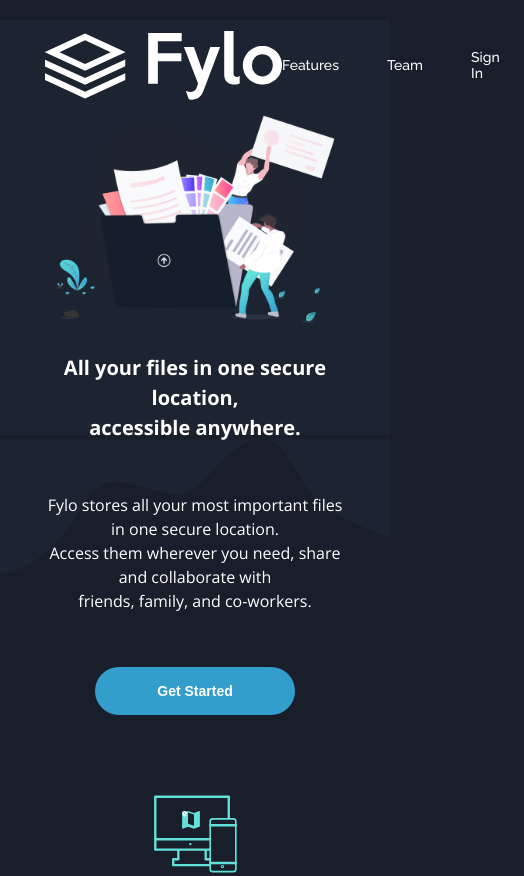
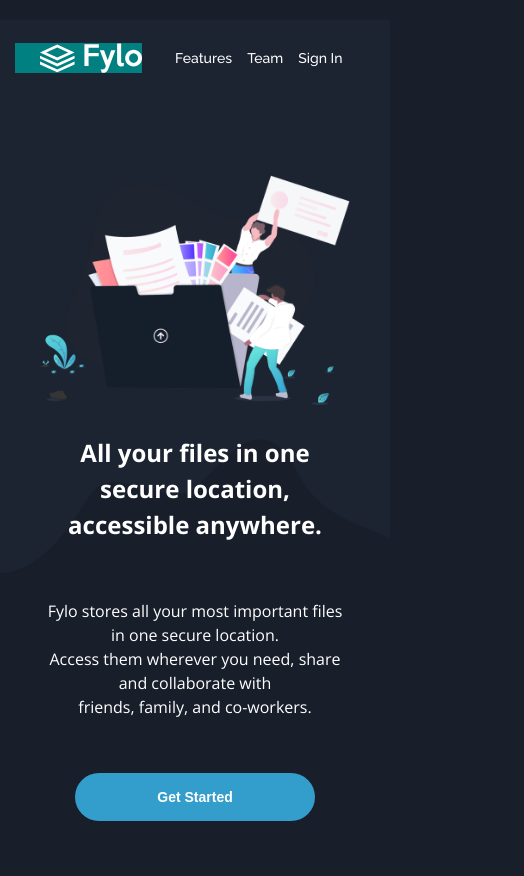
Before and after one commit to webeddies/FYLO-CHALLENGE-ED, a plain HTML site: page index.html in a window 390 px wide. Shown: the top 876 px of the page, 524 px wide, since content can reach past the window. Drawn offline with nearby package versions, Linux system fonts and the light colour scheme; files whose address does not match are found by name.

Commit message:
setting media queries-3

```diff
--- a/flyochallenge.css/responsive.css
+++ b/flyochallenge.css/responsive.css
@@ -1,48 +1,68 @@
 
 
+
+
+  /* Mobile Responsive Styles for Fylo Challenge */
 @media only screen and (max-width: 768px) {
+  * {
+    box-sizing: border-box; /* Ensures padding/borders don't add to width */
+  }
+
   body {
     overflow-x: hidden;
     margin: 0;
     padding: 0;
+    width: 100vw; /* Strict viewport width */
+  }
 
+  /* Header Mobile Styles */
+  .header {
+    height: 60px;
+    padding: 15px 15px 0; /* Reduced padding */
+    flex-direction: row;
+    justify-content: space-between;
+    align-items: center;
+    width: 100%;
+    max-width: 100vw; /* Prevent overflow */
+  }
+
+  .logo-container {
+    width: auto;
+    padding-left: 0;
+    background-color: teal;
+    flex-shrink: 0; /* Prevent shrinking */
+  }
+
+
+  .logo {
+    height: 30px !important; /* Force override the desktop 46px */
+    width: auto;
+    max-width: 130px;
+    padding-left: 0;
+    object-fit: cover;
+    object-position: center;
+    vertical-align: middle;
+    cursor: pointer;
+  }
+
+  .nav-bar {
+
+    width: 200px;
+    color: white;
+    display: flex;
+    font-family: 'Raleway', sans-serif;
+    font-size: 14px;
+    font-weight: 500;
+    flex-direction: row;
+    justify-content: space-between;
+    align-items: center;
+    padding-right: 25px;
+    cursor: pointer;
   }
 
 
 
 
-
-
-
-
-  .header {
-    height: 60px;
-    padding: 15px 20px 0;
-    flex-direction: row;
-    justify-content: space-between;
-    align-items: center;
-    z-index: 1;
-    position: absolute;
-  }
-
-  .logo-container {
-    width: auto;
-    padding-left: 0;
-  }
-
-  .logo {
-    height: 24px;
-    padding-left: 0;
-  }
-
-  .nav-bar {
-    width: auto;
-    font-size: 14px;
-    padding-right: 0;
-    gap: 24px;
-  }
-
-  /* main bg and overlay */
   .main-background {
 
     position: relative;
@@ -489,33 +509,3 @@
     height: 32px;
   }
 }
-
-/* Small Mobile Styles */
-@media only screen and (max-width: 480px) {
-  .sign-up-svg {
-    max-width: 280px;
-  }
-
-  .heading {
-    font-size: 20px;
-  }
-
-  .first-head, .second-head {
-    font-size: 20px;
-  }
-
-  .getstarted-button {
-    width: 200px;
-  }
-
-  .whychooseus-grid {
-    max-width: 280px;
-  }
-
-  .get-access-container {
-    width: calc(100% - 20px);
-    margin-left: 10px;
-    margin-right: 10px;
-    padding: 30px 20px;
-  }
-}
```
